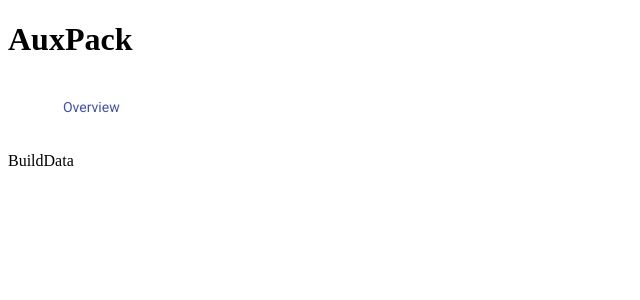
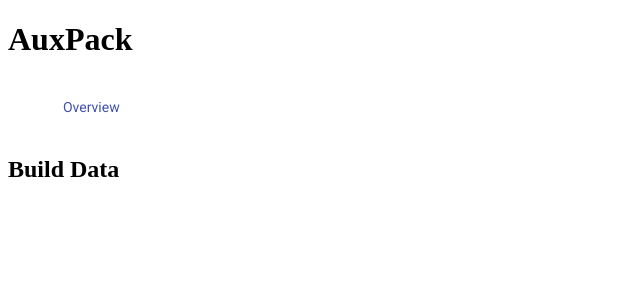
Before and after one commit to oslabs-beta/Auxpack, a React app: page /builds in a window 1280 px wide. Shown: the top 300 px of the page, without its empty margins (0-640 px from the left). Built offline with nearby package versions, Linux system fonts and the light colour scheme; no server answers.

Commit message:
fixed path typo in BottomNavigation.jsx

```diff
--- a/src/client/components/BottomNavigation.jsx
+++ b/src/client/components/BottomNavigation.jsx
@@ -23,9 +23,9 @@ export default function SimpleBottomNavigation() {
       }}
       className={classes.root}
     >
-          <BottomNavigationAction label="Overview" component={Link} to="/"/>
-          <BottomNavigationAction label="Build Data" component={Link} to ="/build"/>
-          <BottomNavigationAction label="Recommendations" component={Link} to="/recommendations"/>
+      <BottomNavigationAction label="Overview" component={Link} to="/" />
+      <BottomNavigationAction label="Build Data" component={Link} to="/builds" />
+      <BottomNavigationAction label="Recommendations" component={Link} to="/recommendations" />
     </BottomNavigation>
   );
 }
--- a/src/client/containers/ContentContainer.jsx
+++ b/src/client/containers/ContentContainer.jsx
@@ -2,11 +2,10 @@ import React from 'react';
 import { Switch, Route } from 'react-router-dom'
 import Overview from '../content/containers/Overview.jsx'
 import BuildData from '../content/containers/BuildData.jsx'
-import Recommendations from '../content/containers/Recommendations.jsx'
 
 const ContentContainer = (props) => {
-
-    const { build, activeBuild } = props;
+    console.log(`build prop in ContentContainer: `, props.build)
+    const { build, activeBuild, handleInc, handleDec } = props;
     return (
         <React.Fragment>
             <Switch>
@@ -19,7 +18,12 @@ const ContentContainer = (props) => {
                 <Route
                     exact path="/builds"
                     render={() => (
-                        <BuildData />
+                        <BuildData
+                            build={build}
+                            activeBuild={activeBuild}
+                            handleDec={handleDec}
+                            handleInc={handleInc}
+                        />
                     )}
                 />
                 <Route
--- a/src/client/content/containers/BuildData.jsx
+++ b/src/client/content/containers/BuildData.jsx
@@ -1,9 +1,11 @@
 import React from 'react'
 
-const BuildData = (props) => {
+const BuildData = ({ build }) => {
+
+    console.log(`build: `, build)
     return (
-        <p>BuildData</p>
-     );
+        <h2>Build Data</h2>
+    );
 }
 
 export default BuildData;
```
